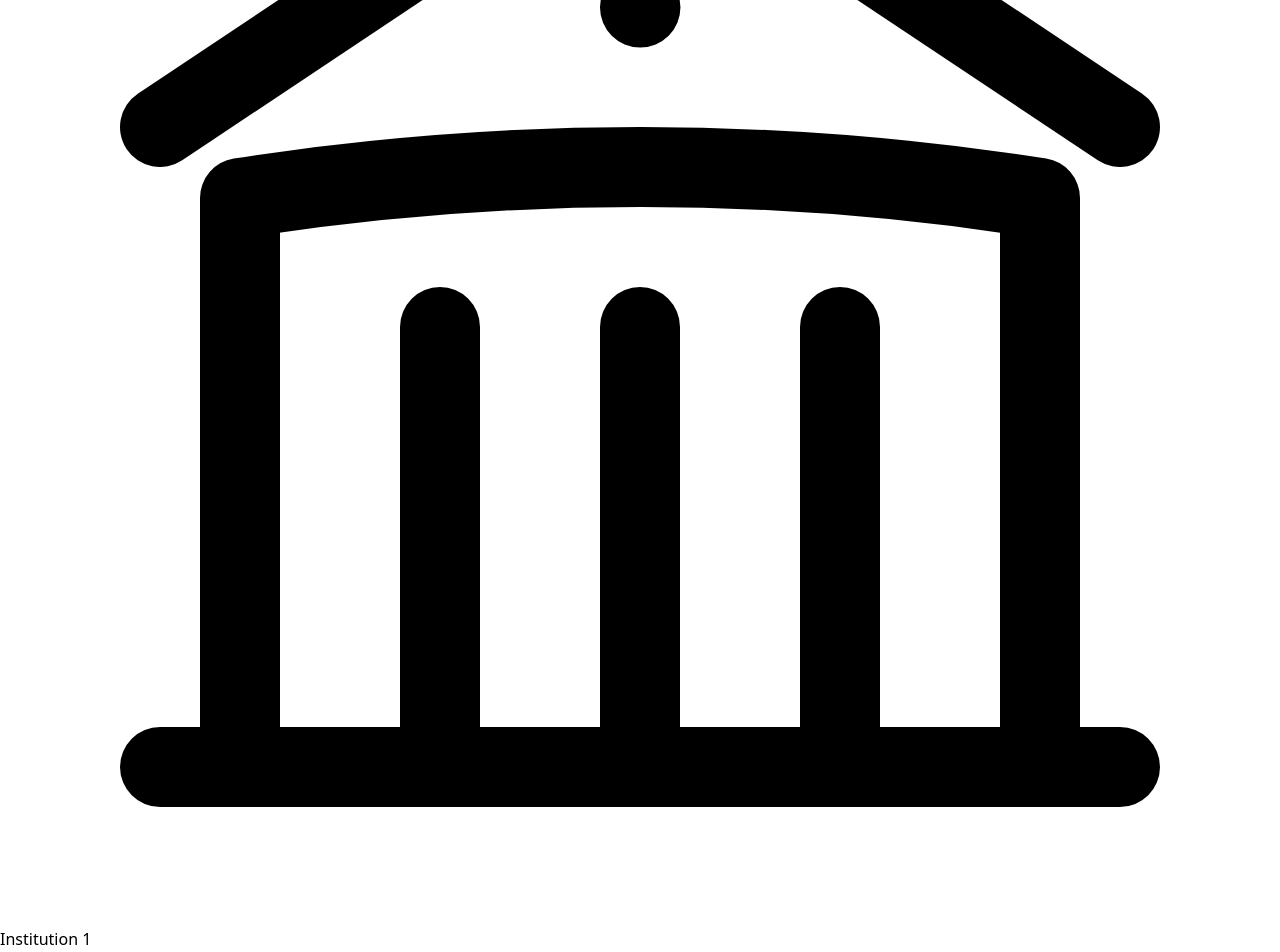
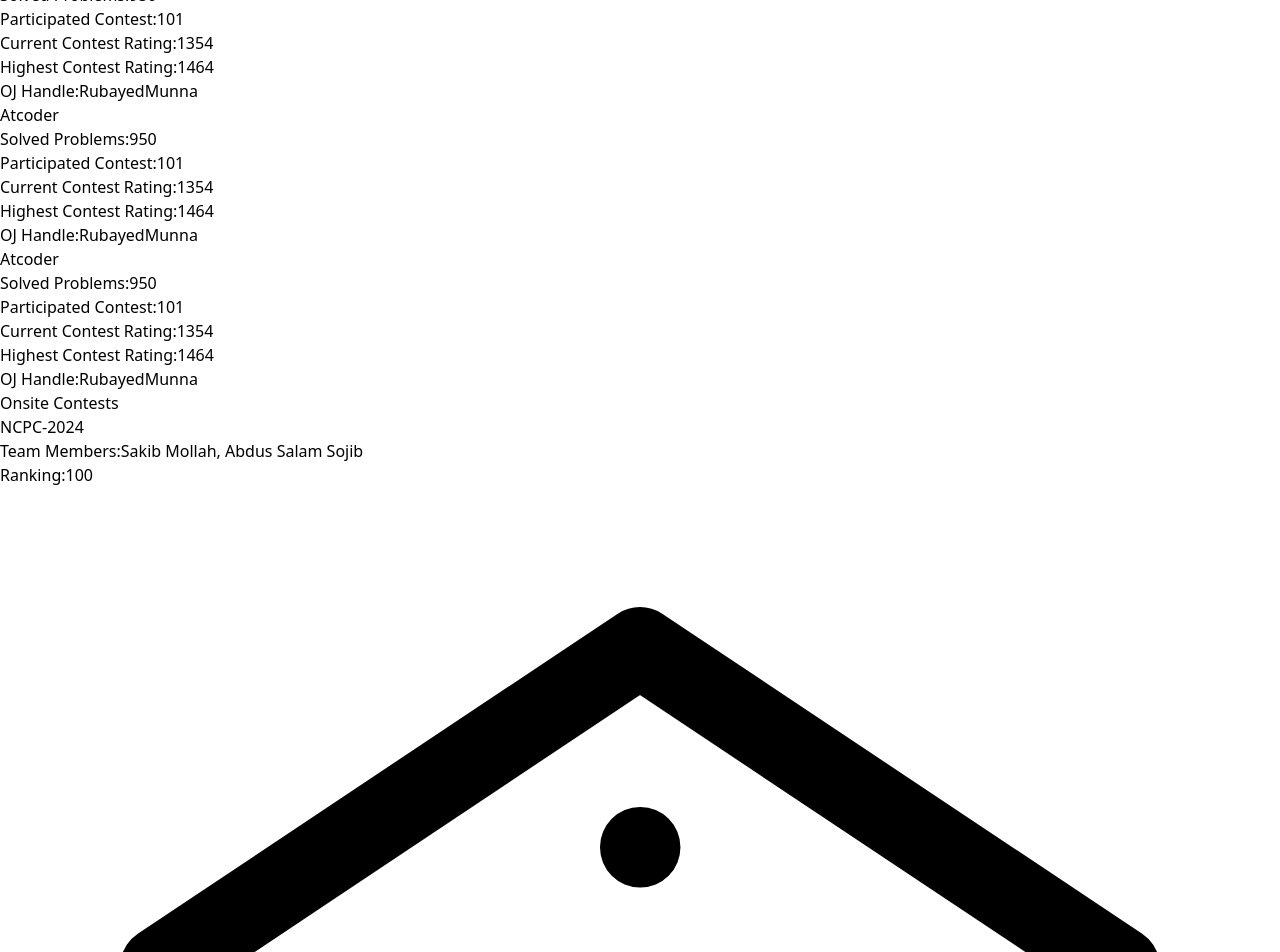
Before and after one commit to RubayedMunna/Portfolio, a React (Vite) app: page /programming-problems in a window 1280 px wide. Shown: the part 2400-3352 px from the top of the page. Built offline with nearby package versions, Linux system fonts and the light colour scheme.

Commit message:
Programming Problem Section Completed

```diff
--- a/src/components/ProgrammingProblems/ProgrammingProblems.jsx
+++ b/src/components/ProgrammingProblems/ProgrammingProblems.jsx
@@ -1,24 +1,117 @@
 import React, { useState } from 'react'
 function ProgrammingProblems() {
-    // State for Reviewer for Journal
 
+    const [activeSection, setActiveSection] = useState('online');
 
-    const [events, setEvents] = useState([
+    // Function to toggle the active section
+    const toggleContent = (sectionId) => {
+        setActiveSection(sectionId);
+    };
+
+    const [onlineOJ, setonlineOJ] = useState([
         {
             id: 1,
             ojName: 'Codeforces',
+            ojHandle: 'https://codeforces.com/profile/RubayedMunna',
+            ojHandleName: 'RubayedMunna',
             solvedProblems: 950,
             participatedContest: 101,
             highestRating: 1464,
             currentRating: 1354,
-            name: 'Event 1',
-            institution: 'Institution 1',
-            location: 'Location 1',
+        },
+        {
+            id: 2,
+            ojName: 'Atcoder',
+            ojHandle: 'https://codeforces.com/profile/RubayedMunna',
+            ojHandleName: 'RubayedMunna',
+            solvedProblems: 950,
+            participatedContest: 101,
+            highestRating: 1464,
+            currentRating: 1354,
+        },
+        {
+            id: 3,
+            ojName: 'Atcoder',
+            ojHandle: 'https://codeforces.com/profile/RubayedMunna',
+            ojHandleName: 'RubayedMunna',
+            solvedProblems: 950,
+            participatedContest: 101,
+            highestRating: 1464,
+            currentRating: 1354,
+        },
+        {
+            id: 4,
+            ojName: 'Atcoder',
+            ojHandle: 'https://codeforces.com/profile/RubayedMunna',
+            ojHandleName: 'RubayedMunna',
+            solvedProblems: 950,
+            participatedContest: 101,
+            highestRating: 1464,
+            currentRating: 1354,
+        },
+        {
+            id: 5,
+            ojName: 'Atcoder',
+            ojHandle: 'https://codeforces.com/profile/RubayedMunna',
+            ojHandleName: 'RubayedMunna',
+            solvedProblems: 950,
+            participatedContest: 101,
+            highestRating: 1464,
+            currentRating: 1354,
+        },
+
+        // Add more events as needed
+    ]);
+
+    const [onsiteContests, setContests] = useState([
+        {
+            id: 1,
+            contestTitle: 'NCPC-2024',
+            organizer: 'Bangladesh advanced Computing Society',
+            location: 'Jahangirnagar University',
+            teamMembers: 'Sakib Mollah, Abdus Salam Sojib',
+            rank: 100,
             date: 'January 1, 2022',
-            topics: [
-                'Topic 1',
-                'Topic 2'
-            ],
+            website: 'https://example.com'
+        },
+        {
+            id: 2,
+            contestTitle: 'NCPC-2024',
+            organizer: 'Bangladesh advanced Computing Society',
+            location: 'Jahangirnagar University',
+            teamMembers: 'Sakib Mollah, Abdus Salam Sojib',
+            rank: 100,
+            date: 'January 1, 2022',
+            website: 'https://example.com'
+        },
+        {
+            id: 3,
+            contestTitle: 'NCPC-2024',
+            organizer: 'Bangladesh advanced Computing Society',
+            location: 'Jahangirnagar University',
+            teamMembers: 'Sakib Mollah, Abdus Salam Sojib',
+            rank: 100,
+            date: 'January 1, 2022',
+            website: 'https://example.com'
+        },
+        {
+            id: 4,
+            contestTitle: 'NCPC-2024',
+            organizer: 'Bangladesh advanced Computing Society',
+            location: 'Jahangirnagar University',
+            teamMembers: 'Sakib Mollah, Abdus Salam Sojib',
+            rank: 100,
+            date: 'January 1, 2022',
+            website: 'https://example.com'
+        },
+        {
+            id: 5,
+            contestTitle: 'NCPC-2024',
+            organizer: 'Bangladesh advanced Computing Society',
+            location: 'Jahangirnagar University',
+            teamMembers: 'Sakib Mollah, Abdus Salam Sojib',
+            rank: 100,
+            date: 'January 1, 2022',
             website: 'https://example.com'
         },
 
@@ -34,20 +127,90 @@ function ProgrammingProblems() {
                             <h1 className="text-3xl font-bold">Programming Problems</h1>
                         </div>
                     </header>
-                    <div className="container mx-auto mt-5">
-                        <div className="grid grid-cols-1 sm:grid-cols-1 md:grid-cols-2 lg:grid-cols-3 xl:grid-cols-3 gap-4">
+
+                    <div className="container mx-auto mt-8">
+                        {/* Buttons */}
+                        <div className="flex flex-wrap space-x-4">
+                            <button
+                                className={`bg-white hover:bg-gray-100 text-gray-800 font-semibold px-4 py-2 border border-gray-400 rounded shadow  ${activeSection === 'online' && 'active'}`}
+                                onClick={() => toggleContent('online')}
+                            >
+                                Online Judge
+                            </button>
+                            <button
+                                className={`bg-white hover:bg-gray-100 text-gray-800 font-semibold px-4 py-2 border border-gray-400 rounded shadow ${activeSection === 'onsite' && 'active'}`}
+                                onClick={() => toggleContent('onsite')}
+                            >
+                                Onsite Contest
+                            </button>
+                        </div>
+
+                        {/* Content Sections */}
+                        <div id="online" className={`content mt-4 ${activeSection !== 'online' && 'hidden'}`}>
+                            <h2 className="text-2xl font-bold mb-3">Online Judges</h2>
                             <div>
-                                {events.map((event) => (
-                                    <div key={event.id} className="max-w-sm rounded overflow-hidden shadow-lg bg-white">
+                                <div className="container mx-auto">
+                                    <div className="grid grid-cols-1 sm:grid-cols-1 md:grid-cols-2 lg:grid-cols-2 xl:grid-cols-2 gap-8">
+                                        {onlineOJ.map((event, index) => (
+                                            <div key={index} className="w-full bg-white shadow-md overflow-hidden rounded-md my-5">
                                                 <div className="bg-blue-500 h-2 w-full"></div>
                                                 <div className="px-6 py-4">
-                                            <div className="font-bold text-xl mb-2">{event.name}</div>
+                                                    <div className="font-bold text-xl text-gray-750 mb-2">{event.ojName}</div>
                                                     <ul className="list-disc list-inside mt-4">
+                                                        <li className="flex items-center mt-2">
+                                                            <span className='font-bold text-l text-gray-700'>Solved Problems:</span>
+                                                            <span className='mx-2 text-l text-gray-700'>{event.solvedProblems}</span>
+                                                        </li>
+                                                        <li className="flex items-center mt-2">
+                                                            <span className='font-bold text-l text-gray-700'>Participated Contest:</span>
+                                                            <span className='mx-2 text-l text-gray-700'>{event.participatedContest}</span>
+                                                        </li>
+                                                        <li className="flex items-center mt-2">
+                                                            <span className='font-bold text-l text-gray-700'>Current Contest Rating:</span>
+                                                            <span className='mx-2 text-l text-gray-700'>{event.currentRating}</span>
+                                                        </li>
+                                                        <li className="flex items-center mt-2">
+                                                            <span className='font-bold text-l text-gray-700'>Highest Contest Rating:</span>
+                                                            <span className='mx-2 text-l text-gray-700'>{event.highestRating}</span>
+                                                        </li>
+                                                        <li className="flex items-center mt-2">
+                                                            <span className='font-bold text-l text-gray-700'>OJ Handle:</span>
+                                                            <a href={event.ojHandle} target='_blank' className='font-bold text-l text-gray-700 mx-2'>{event.ojHandleName}</a>
+                                                        </li>
+                                                    </ul>
+                                                </div>
+                                            </div>
+                                        ))}
+                                    </div>
+                                </div>
+                            </div>
+                        </div>
+
+                        <div id="onsite" className={`content mt-4 ${activeSection !== 'onsite' && 'hidden'}`}>
+                            <h2 className="text-2xl font-bold mb-3">Onsite Contests</h2>
+                            <div>
+                                <div className="container mx-auto">
+                                    <div className="grid grid-cols-1 sm:grid-cols-1 md:grid-cols-2 lg:grid-cols-2 xl:grid-cols-2 gap-8">
+                                        {onsiteContests.map((event, index) => (
+                                            <div key={index} className="w-full bg-white shadow-md overflow-hidden rounded-md my-5">
+                                                <div className="bg-blue-500 h-2 w-full"></div>
+                                                <div className="px-6 py-4">
+                                                    <div className="font-bold text-2l text-gray-750 mb-2">{event.contestTitle}</div>
+                                                    <ul className="list-disc list-inside mt-4">
+                                                        <li className="flex items-center mt-2">
+                                                            <span className='font-bold text-l text-gray-700'>Team Members:</span>
+                                                            <span className='mx-2 text-l text-gray-700'>{event.teamMembers}</span>
+                                                        </li>
+                                                        <li className="flex items-center mt-2">
+                                                            <span className='font-bold text-l text-gray-700'>Ranking:</span>
+                                                            <span className='mx-2 text-l text-gray-700'>{event.rank}</span>
+                                                        </li>
+
                                                         <li className="flex items-center mt-2">
                                                             <svg xmlns="http://www.w3.org/2000/svg" fill="none" viewBox="0 0 24 24" stroke-width="1.5" stroke="currentColor" className="w-6 h-6">
                                                                 <path stroke-linecap="round" stroke-linejoin="round" d="M12 21v-8.25M15.75 21v-8.25M8.25 21v-8.25M3 9l9-6 9 6m-1.5 12V10.332A48.36 48.36 0 0 0 12 9.75c-2.551 0-5.056.2-7.5.582V21M3 21h18M12 6.75h.008v.008H12V6.75Z" />
                                                             </svg>
-                                                    <span>{event.institution}</span>
+                                                            <span>{event.organizer}</span>
                                                         </li>
                                                         <li className="flex items-center mt-2">
                                                             <svg xmlns="http://www.w3.org/2000/svg" viewBox="0 0 24 24" fill="currentColor" className="w-6 h-6">
@@ -56,18 +219,12 @@ function ProgrammingProblems() {
                                                             <span>{event.location}</span>
                                                         </li>
                                                     </ul>
-                                            <div className="font-bold text-l mb-2">Covered topics:</div>
-                                            <div className='ml-4'>
-                                                <ul className="list-disc">
-                                                    {event.topics.map((topic, index) => (
-                                                        <li key={index}>{topic}</li>
-                                                    ))}
-                                                </ul>
-                                            </div>
+
                                                 </div>
                                                 <div className="px-6 py-4 flex items-center justify-between">
                                                     <div className='flex items-center'>
                                                         <span className="bg-blue-500 text-white font-bold py-1 px-2 rounded-lg mr-4">{event.date}</span>
+                                                        {/* Event Link */}
                                                         <a href={event.website} className="flex items-center bg-black hover:bg-gray-800 text-white font-bold py-2 px-4 rounded" target="_blank">
                                                             <i className='bx bx-globe text-white'></i>
                                                         </a>
@@ -81,6 +238,8 @@ function ProgrammingProblems() {
                         </div>
                     </div>
                 </div>
+            </div>
+        </div>
     )
 }
 
```
Lines whose indentation alone changed are shown as unchanged.
